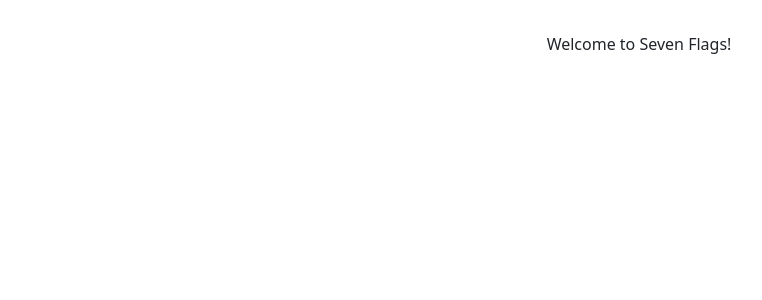
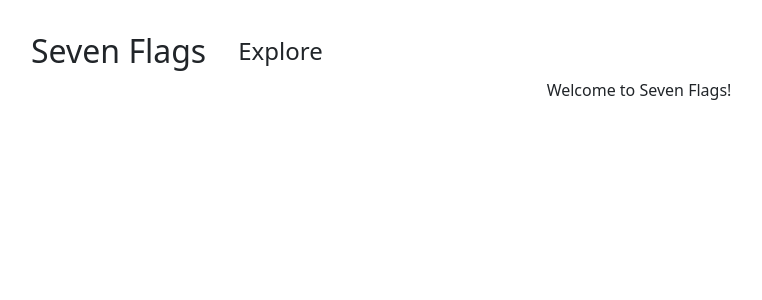
Before and after one commit to joshuawynn/u4_full_stackathon_frontend, a React (Vite) app: page / in a window 1280 px wide. Shown: the top 300 px of the page, without its empty margins (1-763 px from the left). Built offline with nearby package versions, Linux system fonts and the light colour scheme; no server answers.

Commit message:
header fix

```diff
--- a/src/App.jsx
+++ b/src/App.jsx
@@ -22,8 +22,7 @@ function App() {
 
   return (
     <div>
-      <header>
-      </header>
+      <Header />
       <main>
         <Routes>
           <Route path='/' element={<Home />} />
```
